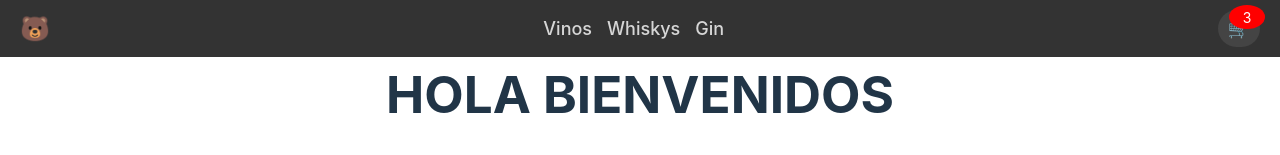
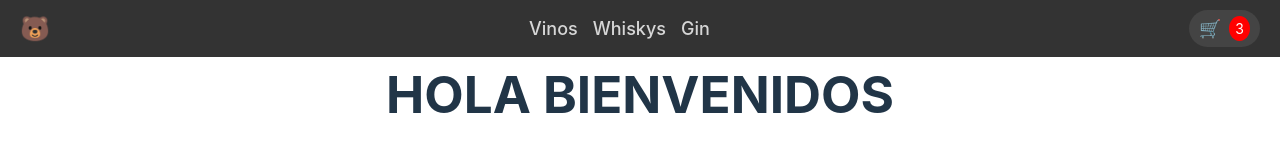
Before and after one commit to Ariel-Andres-Navarro/Proyecto-Tienda-en-React, a React (Vite) app: page / in a window 1280 px wide. Shown: the top 155 px of the page. Built offline with nearby package versions, Linux system fonts and the light colour scheme.

Commit message:
estilos de cartwidget

```diff
--- a/src/components/CartWidget/CartWidget.css
+++ b/src/components/CartWidget/CartWidget.css
@@ -1,5 +1,3 @@
-/* CartWidget.css */
-
 .cart-icon {
   display: flex;
   align-items: center;
@@ -15,23 +13,18 @@
 .cart-icon img {
   width: 24px;
   height: 24px;
-  margin-right: 8px; /* Space between the cart icon and the number */
-}
+  }
 
 .cart-icon span {
   background-color: #f00;
   color: white;
   border-radius: 50%;
-  padding: 2px 8px;
+  padding: 2px 6px;
   font-size: 14px;
   display: flex;
   align-items: center;
   justify-content: center;
-  height: 20px; /* Height of the badge */
-  min-width: 20px; /* Ensures the badge has a minimum width */
-  position: absolute;
-  top: -5px;
-  right: -5px;
+  margin-left: 8px;
 }
 
 .cart-icon:hover {
```
